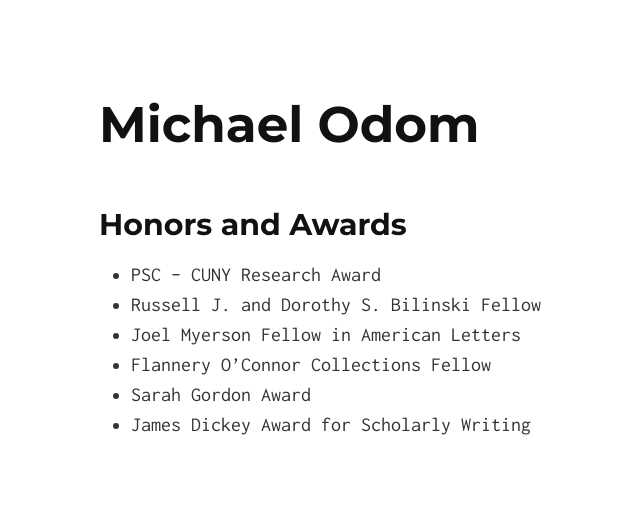
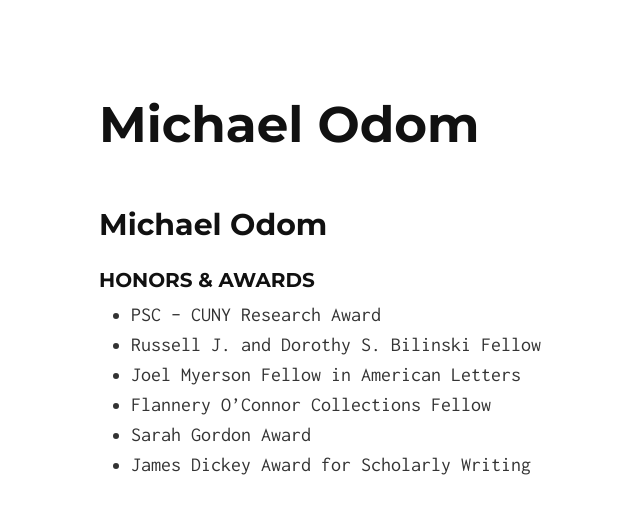
Before and after one commit to michaelodom/michaelodom.github.io, a Jekyll site: the page built from awards/index.md, in a window 1280 px wide. Shown: the top 514 px of the page, without its empty margins (239-879 px from the left). Built offline with Jekyll 4.4.1, drawn with Linux system fonts in a browser that asks for light colours; nearby versions of some CDN libraries; our own code applies the rules of GitHub Pages for plain Markdown files.

Commit message:
Update index.md

```diff
--- a/awards/index.md
+++ b/awards/index.md
@@ -1,9 +1,11 @@
 ---
-title: Michael Odom
+title:
 layout: default
 ---
 
-## Honors and Awards
+## Michael Odom
+
+### Honors & Awards
 
 * PSC – CUNY Research Award
 * Russell J. and Dorothy S. Bilinski Fellow
```
